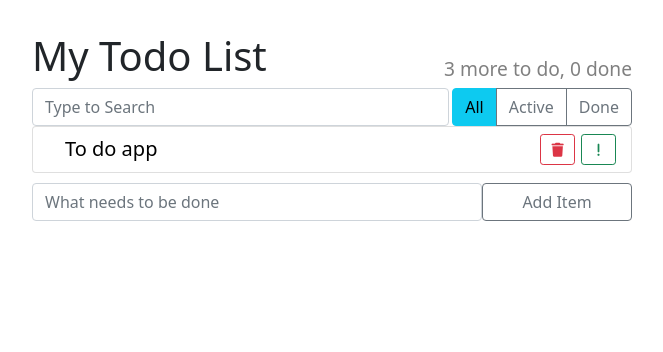
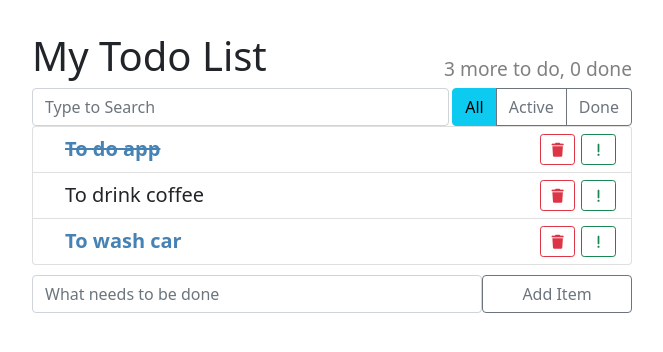
Before and after one commit to Kalachinskii/ReactTest_To-do-list, a React (Create React App) app: page / in a window 1280 px wide. Shown: the top 352 px of the page, without its empty margins (308-971 px from the left). Built offline with nearby package versions, Linux system fonts and the light colour scheme.

Commit message:
добавление состояния на button

```diff
--- a/src/components/AddItem.js
+++ b/src/components/AddItem.js
@@ -1,6 +1,6 @@
 import React from "react";
 
-const ListItem = () => {
+const AddItem = () => {
     return (
         <form className="item-add-form d-flex">
             <input
@@ -15,4 +15,4 @@ const ListItem = () => {
     );
 };
 
-export default ListItem;
+export default AddItem;
--- a/src/components/App.js
+++ b/src/components/App.js
@@ -1,12 +1,13 @@
 // корень приложения - все то что будет в приложении
 import React from "react";
 import ReactDOM from "react-dom/client";
-
+// подключаемые компаненты
 import Header from "./Header";
 import Search from "./Search";
 import List from "./List";
 import AddItem from "./AddItem";
 
+// точка сбора компонентов и библиотек
 const App = () => {
     return (
         <div className="todo-app">
--- a/src/components/List.js
+++ b/src/components/List.js
@@ -1,17 +1,53 @@
-import React from "react";
+import React, { useState } from "react";
+import ListItem from "./ListItem";
 
 const List = () => {
-    return (
-        <ul className="list-group todo-list">
-            <li className="list-group-item">
-                <span className="todo-list-item">
+    // список задач
+    // оно должно быть как состояние
+    const initionData = [
+        { id: 1, title: "To do app", done: true, important: true },
+        { id: 2, title: "To drink coffee", done: false, important: false },
+        { id: 3, title: "To wash car", done: false, important: true },
+    ];
+
+    // по умолчанию
+    // state = [];
+    // хук (запушить новое значение массив задач)
+    // диструктизация задачи в tasks а функцию в setTasks
+    let [tasks, setTasks] = useState(initionData);
+
+    // стили
+    const style = { color: "black", fontWeight: "normal" };
+
+    const clickHandler = (id) => {
+        // возвращает индекс элемента из массива tasks на который нажали
+        const ind = tasks.findIndex((item) => {
+            return item.id == id;
+        });
+
+        // копия массива
+        let newTasks = [...tasks];
+        // вносим изменения при клике
+        newTasks[ind].important = !newTasks[ind].important;
+        // отправляем но обработку в виртуальный DOM
+        setTasks(newTasks);
+    };
+
+    /* arr.map(name => ()) - делаем с () а не с {} */
+    /* {} - делают логику, () - возвращают JSX  */
+    /* желательно делать не в return  */
+    const items = tasks.map((item) => (
+        // каждый однотипный элемент должен индексироваться key=
+        <li key={item.id} className="list-group-item">
             <span
-                        className="todo-list-item-label"
-                        style={{ color: "black", fontWeight: "normal" }}
+                className={`
+        todo-list-item
+        ${item.important ? "important" : ""}
+        ${item.done ? "done" : ""}`}
             >
-                        To do app
-                    </span>
+                <span className="todo-list-item-label">{item.title}</span>
                 <button
+                    onClick={() => clickHandler(item.id)}
                     type="button"
                     className="btn btn-outline-success btn-sm float-end"
                 >
@@ -25,6 +61,13 @@ const List = () => {
                 </button>
             </span>
         </li>
+        // <ListItem item={item} key={item.id} />
+    ));
+
+    return (
+        <ul className="list-group todo-list">
+            {/* нельзя использовать foreach вывод через map */}
+            {items}
         </ul>
     );
 };
--- /dev/null
+++ b/src/components/ListItem.js
@@ -0,0 +1,46 @@
+import React from "react";
+
+// что-бы неписать props.item.id ...
+// props = по умолчанию пустой [], если нечего не передано
+const ListItem = ({ item }) => {
+    const clickHandler = () => {};
+
+    return (
+        <li className="list-group-item" data-id={item.id}>
+            <span
+                className={`
+            todo-list-item
+            ${item.important ? "important" : ""}
+            ${item.done ? "done" : ""}`}
+            >
+                <span className="todo-list-item-label">{item.title}</span>
+                {/* 1. при сложной логике */}
+                <button
+                    // при клике будет срабатывать функция
+                    onClick={clickHandler}
+                    type="button"
+                    className="btn btn-outline-success btn-sm float-end"
+                >
+                    <i className="fa fa-exclamation"></i>
+                </button>
+                {/* 2. пир простой - ананимная функция
+                <button
+                    // при клике будет срабатывать функция
+                    onClick={() => {alert("Жмяк");}}
+                    type="button"
+                    className="btn btn-outline-success btn-sm float-end"
+                >
+                    <i className="fa fa-exclamation"></i>
+                </button> */}
+                <button
+                    type="button"
+                    className="btn btn-outline-danger btn-sm float-end"
+                >
+                    <i className="fa fa-trash"></i>
+                </button>
+            </span>
+        </li>
+    );
+};
+
+export default ListItem;
```
Lines whose indentation alone changed are shown as unchanged.
